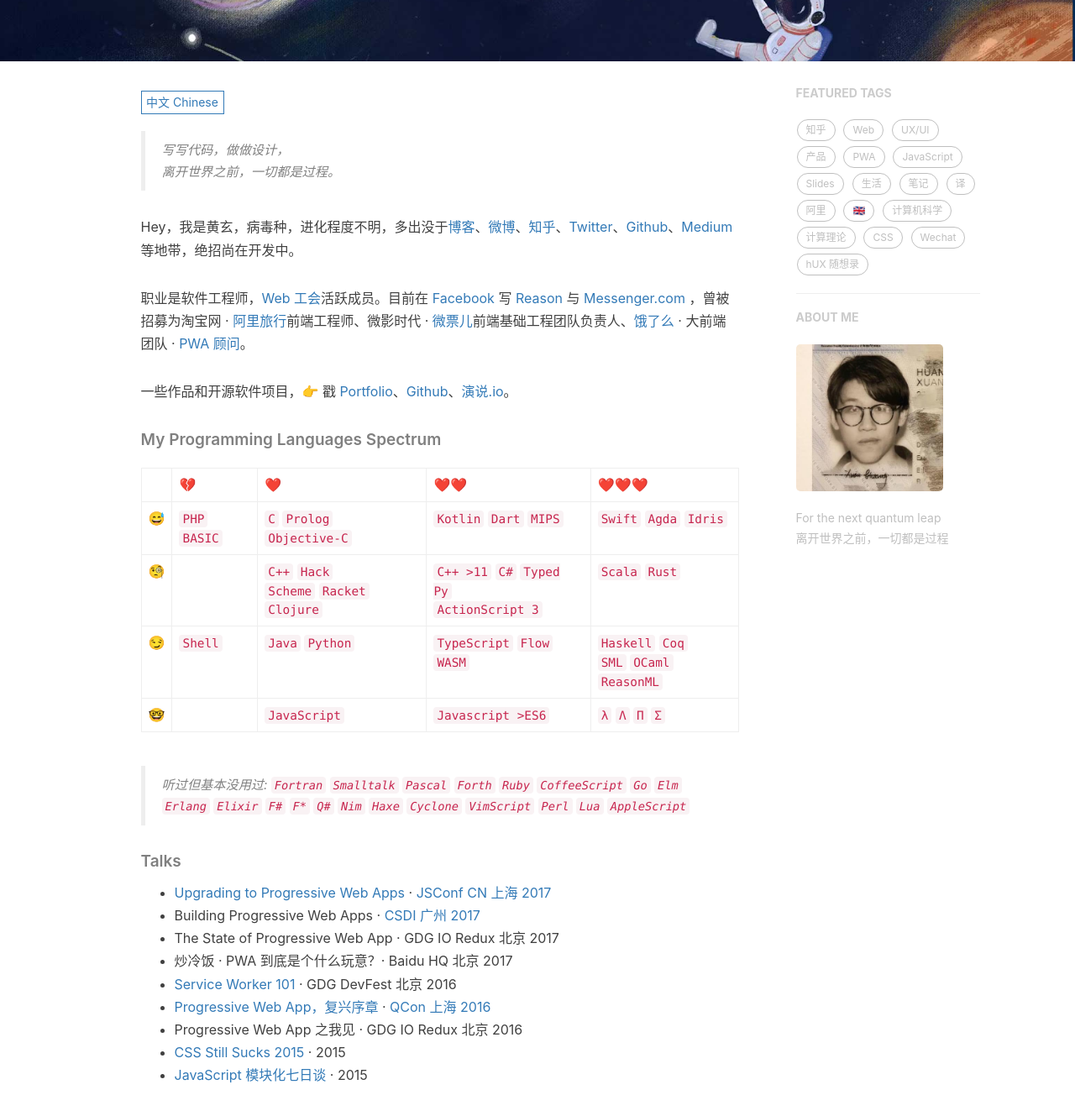
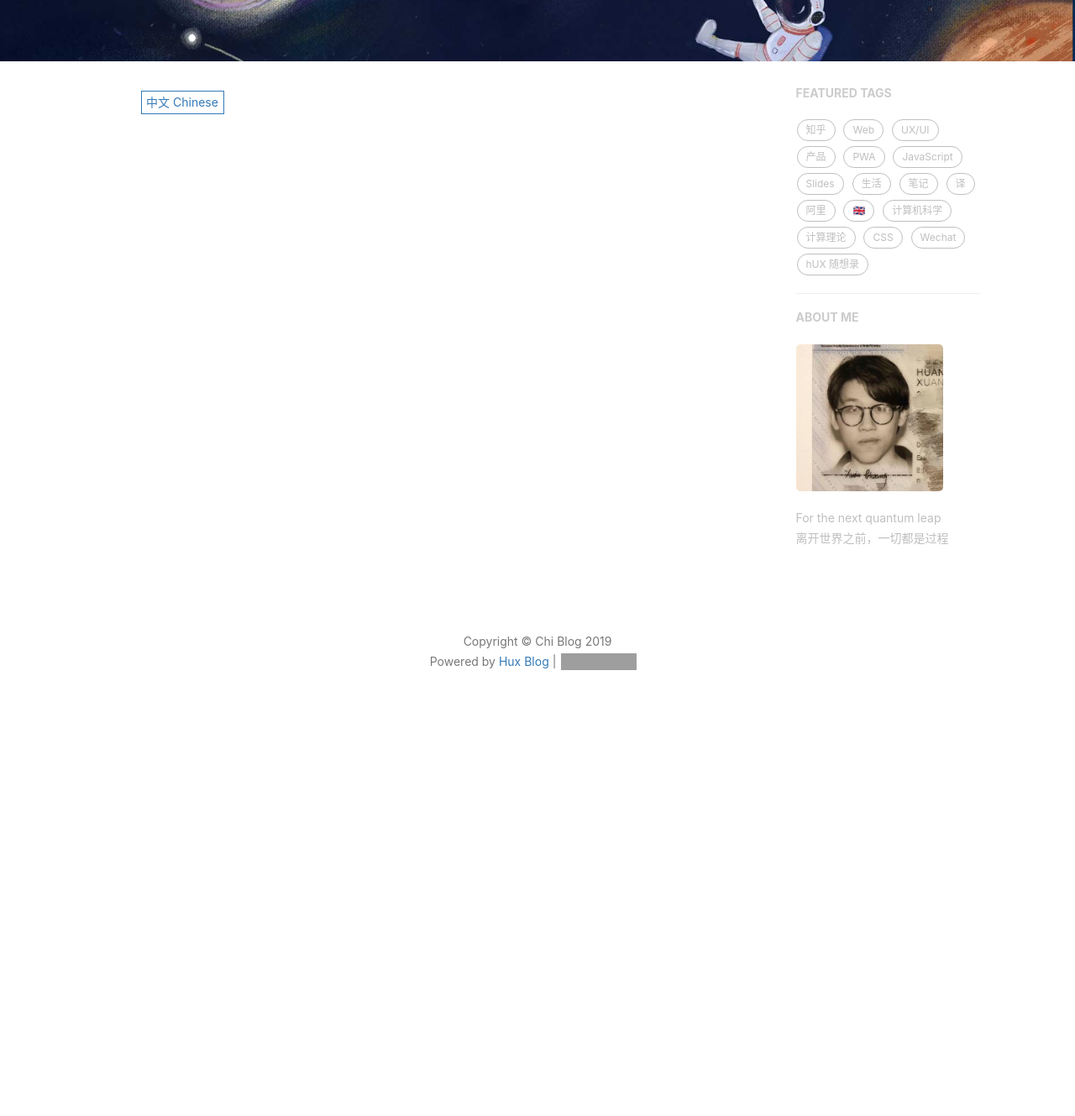
Before and after one commit to realZhangChi/realZhangChi.github.io, a Jekyll site: the page built from about.html, in a window 1280 px wide and 1400 px high, scrolled down 345 px. Shown: the top 1329 px of the window at 84% size. Built offline with Jekyll 4.4.1, drawn with Linux system fonts in a browser that asks for light colours; nearby versions of some CDN libraries; comment, search, counter and statistics services are not loaded; after the commit the page ends 1237 px from its top, so only the background shows below that; grey boxes are pictures that could not be loaded.

Commit message:
注释about

```diff
--- a/_includes/about/en.md
+++ b/_includes/about/en.md
@@ -1,4 +1,4 @@
-> Yet another man.
+<!-- > Yet another man.
 
 Hi, I am _@huxpro_ (Huang, Xuan), a software engineer & a designer. I am currently working on [Reason](https://reasonml.github.io/) and [Messenger.com](http://messenger.com/) at [Facebook](https://www.facebook.com/). I previously worked as Web Front-End Engineer at [Alibaba Trip](https://www.alitrip.com/); Web Front-End Infrastructure Team Lead at [Wepiao.com](https://www.crunchbase.com/organization/wepiao#/entity); And [Invited Consultant on PWA](<(https://medium.com/elemefe/upgrading-ele-me-to-progressive-web-app-2a446832e509)>) at [Ele.me](https://github.com/elemefe/).
 
@@ -35,4 +35,4 @@ I studied Digital Media Art and graduated from [Communication University of Chin
 [6]: https://yanshuo.io/assets/player/?deck=58ac8598b123db0067292f92 "PWA Rehashing"
 [7]: https://yanshuo.io/assets/player/?deck=593ad6fbfe88c2006a0a0d6d "The State of PWA"
 [8]: https://yanshuo.io/assets/player/?deck=594d673d570c357d0698a950 "Building PWA"
-[9]: //huangxuan.me/jsconfcn2017/
+[9]: //huangxuan.me/jsconfcn2017/ -->
--- a/_includes/about/zh.md
+++ b/_includes/about/zh.md
@@ -1,4 +1,4 @@
-> 写写代码，做做设计，
+<!-- > 写写代码，做做设计，
 > 离开世界之前，一切都是过程。
 
 Hey，我是黄玄，病毒种，进化程度不明，多出没于[博客](https://huangxuan.me)、[微博](weibo.com/huxpro)、[知乎](https://www.zhihu.com/people/huxpro/pins/posts)、[Twitter](https://twitter.com/Huxpro/)、[Github](http://github.com/huxpro)、[Medium](https://medium.com/@Huxpro) 等地带，绝招尚在开发中。
@@ -38,4 +38,4 @@ Hey，我是黄玄，病毒种，进化程度不明，多出没于[博客](https
 [6]: https://yanshuo.io/assets/player/?deck=58ac8598b123db0067292f92 "PWA Rehashing"
 [7]: https://yanshuo.io/assets/player/?deck=593ad6fbfe88c2006a0a0d6d "The State of PWA"
 [8]: https://yanshuo.io/assets/player/?deck=594d673d570c357d0698a950 "Building PWA"
-[9]: //huangxuan.me/jsconfcn2017/
+[9]: //huangxuan.me/jsconfcn2017/ -->
```
